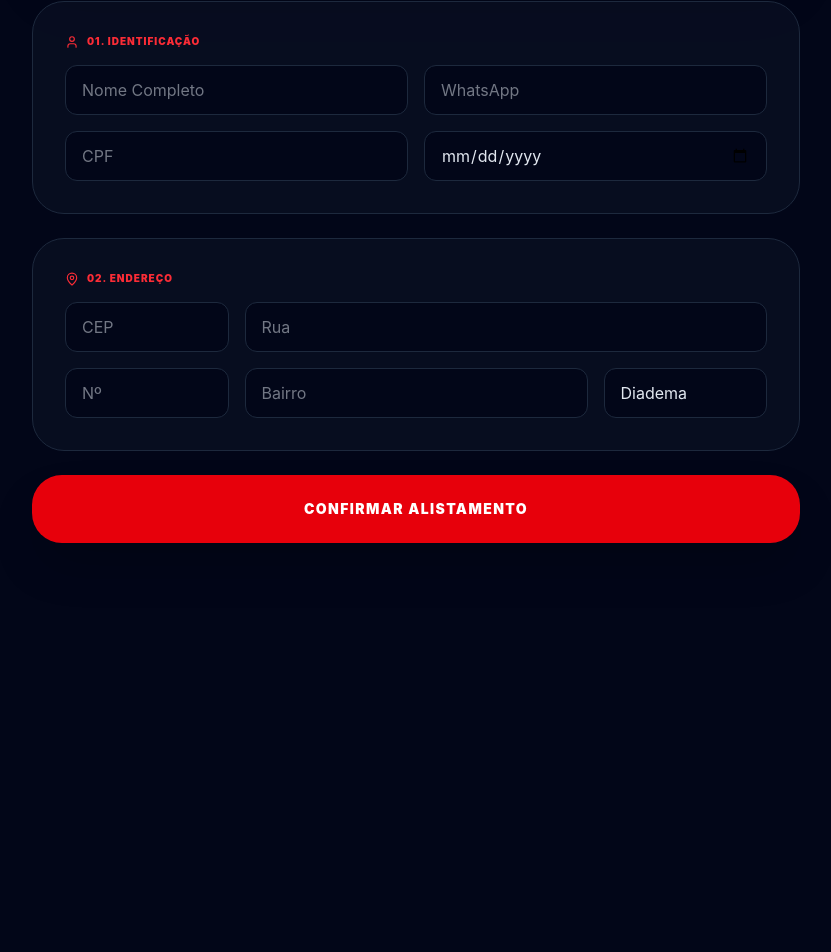
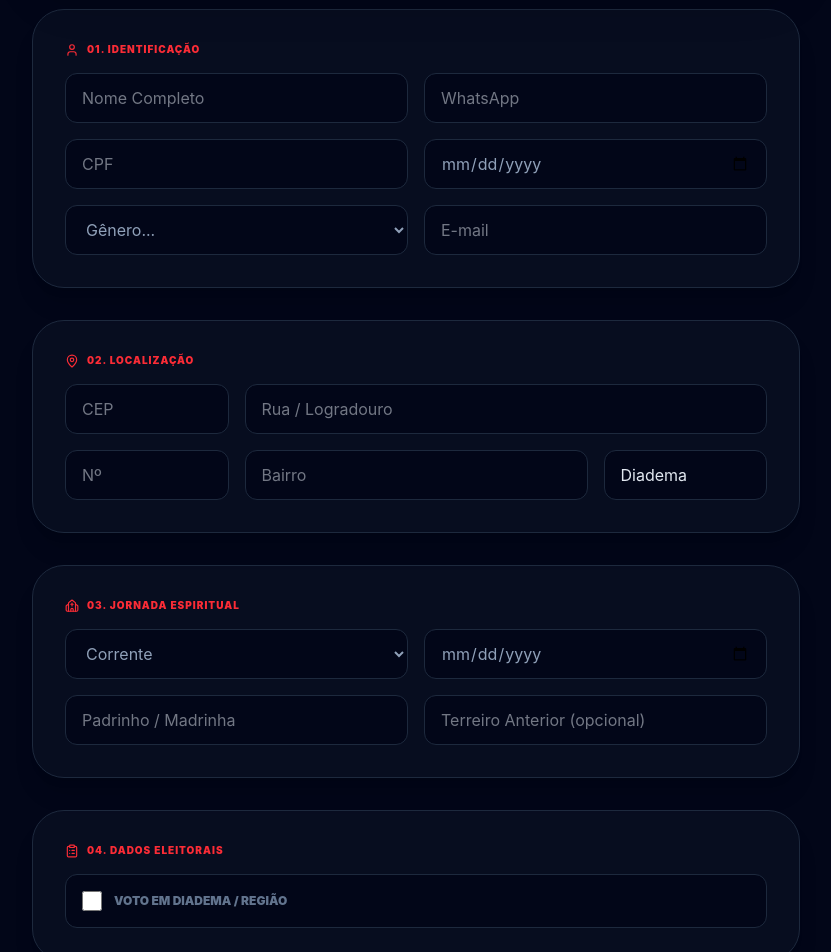
Before and after one commit to omardev3101/tdu, a React app in the folder frontend/: page /solicitacao in a window 1280 px wide. Shown: the part 616-1568 px from the top of the page, without its empty margins (224-1055 px from the left). Before the commit the page ends 1255 px from the top, so only its background shows below. Built offline with nearby package versions, Linux system fonts and the light colour scheme; no server answers; the HTML template or start-up script is replaced by a standard one.

Commit message:
feat: melhoria no formulario solicitação incluido eleitoral e religioso

```diff
--- a/frontend/src/pages/FormSolicitacao.jsx
+++ b/frontend/src/pages/FormSolicitacao.jsx
@@ -15,23 +15,27 @@ const FormSolicitacao = () => {
   const canvasRef = useRef(null);
 
   const [formData, setFormData] = useState({
+    // Identificação
     full_name: '', email: '', phone_whatsapp: '', birth_date: '', gender: 'Não Informado',
+    // Documentos
     document_cpf: '', document_rg: '', rg_emissor: '',
+    // Endereço
     address_zip: '', address_street: '', address_number: '', address_complement: '',
     address_district: '', address_city: 'Diadema',
+    // Espiritual
     category: 'Corrente', baptism_date: '', godparent: '', previous_house: '',
+    // Eleitoral
     is_voter: false, voter_card: '', voter_zone: '', voter_section: ''
   });
 
-  // --- MÁSCARAS MANUAIS ---
-  const applyCPFMask = (v) => v.replace(/\D/g, '').replace(/(\d{3})(\d)/, '$1.$2').replace(/(\d{3})(\d)/, '$1.$2').replace(/(\d{3})(\d{1,2})$/, '$1-$2');
-  const applyPhoneMask = (v) => v.replace(/\D/g, '').replace(/(\d{2})(\d)/, '($1) $2').replace(/(\d{5})(\d)/, '$1-$2').replace(/(-\d{4})\d+?$/, '$1');
-  const applyCEPMask = (v) => v.replace(/\D/g, '').replace(/(\d{5})(\d)/, '$1-$2').replace(/(-\d{3})\d+?$/, '$1');
+  // --- MÁSCARAS NATIVAS ---
+  const applyCPFMask = (v) => v.replace(/\D/g, '').replace(/(\d{3})(\d)/, '$1.$2').replace(/(\d{3})(\d)/, '$1.$2').replace(/(\d{3})(\d{1,2})$/, '$1-$2').substring(0, 14);
+  const applyPhoneMask = (v) => v.replace(/\D/g, '').replace(/(\d{2})(\d)/, '($1) $2').replace(/(\d{5})(\d)/, '$1-$2').substring(0, 15);
+  const applyCEPMask = (v) => v.replace(/\D/g, '').replace(/(\d{5})(\d)/, '$1-$2').substring(0, 9);
 
   const handleChange = (e) => {
     let { name, value, type, checked } = e.target;
 
-    // Aplicar máscaras conforme o campo
     if (name === 'document_cpf') value = applyCPFMask(value);
     if (name === 'phone_whatsapp') value = applyPhoneMask(value);
     if (name === 'address_zip') value = applyCEPMask(value);
@@ -63,7 +67,7 @@ const FormSolicitacao = () => {
     }
   };
 
-  // --- LÓGICA DE CÂMERA ---
+  // --- CÂMERA ---
   const ligarCamera = async () => {
     setFotoCapturada(null);
     setCameraAtiva(true);
@@ -116,8 +120,9 @@ const FormSolicitacao = () => {
       <div className="min-h-screen bg-slate-950 flex items-center justify-center p-6">
         <div className="max-w-md w-full bg-slate-900 border border-emerald-500/30 p-10 rounded-[40px] text-center shadow-2xl">
           <CheckCircle2 className="mx-auto text-emerald-500 mb-6" size={80} />
-          <h2 className="text-3xl font-black text-white uppercase tracking-tighter">Enviado com Sucesso!</h2>
-          <button onClick={() => window.location.reload()} className="mt-8 bg-slate-800 text-white px-8 py-3 rounded-2xl font-bold uppercase text-[10px] tracking-widest">Sair</button>
+          <h2 className="text-3xl font-black text-white uppercase tracking-tighter italic">Solicitação Enviada!</h2>
+          <p className="text-slate-400 mt-4">Axé! Seus dados foram encaminhados com sucesso.</p>
+          <button onClick={() => window.location.reload()} className="mt-8 bg-slate-800 text-white px-8 py-3 rounded-2xl font-bold uppercase text-[10px] tracking-widest">Nova Ficha</button>
         </div>
       </div>
     );
@@ -126,53 +131,99 @@ const FormSolicitacao = () => {
   return (
     <div className="min-h-screen bg-slate-950 text-slate-200 py-12 px-4 pb-24">
       <div className="max-w-3xl mx-auto">
+
         <div className="text-center mb-12">
-          <h1 className="text-4xl font-black text-white uppercase tracking-tighter italic">Ficha de Solicitação</h1>
+          <h1 className="text-4xl font-black text-white uppercase tracking-tighter italic">Alistamento de Corrente - TDU</h1>
         </div>
 
-        <form onSubmit={handleSubmit} className="space-y-6">
-          {/* BIOMETRIA */}
-          <div className="bg-slate-900/50 border border-slate-800 p-8 rounded-[45px] flex flex-col items-center shadow-2xl">
-            <div className="relative w-64 h-80 mb-6 bg-slate-950 rounded-[60px] overflow-hidden border-4 border-slate-800 flex items-center justify-center">
-                {cameraAtiva && <video ref={videoRef} autoPlay playsInline className="w-full h-full object-cover scale-x-[-1]" />}
+        <form onSubmit={handleSubmit} className="space-y-8">
+
+          {/* FOTO BIOMÉTRICA */}
+          <div className="bg-slate-900/50 border border-slate-800 p-8 rounded-[45px] flex flex-col items-center shadow-2xl relative">
+            <div className="relative w-64 h-80 mb-6 bg-slate-950 rounded-[60px] overflow-hidden border-4 border-slate-800 flex items-center justify-center shadow-inner">
+                {cameraAtiva && (
+                  <>
+                    <video ref={videoRef} autoPlay playsInline className="w-full h-full object-cover scale-x-[-1]" />
+                    <div className="absolute inset-0 pointer-events-none border-[30px] border-slate-950/60">
+                         <div className="w-full h-full border-2 border-red-600/40 rounded-[50%_50%_35%_35%]"></div>
+                    </div>
+                  </>
+                )}
                 {fotoCapturada && <img src={fotoCapturada} alt="Biometria" className="w-full h-full object-cover" />}
                 {!cameraAtiva && !fotoCapturada && <User size={80} className="text-slate-800" />}
             </div>
-            <div className="w-full max-w-xs flex gap-2">
-              <button type="button" onClick={cameraAtiva ? capturarFoto : ligarCamera} className="flex-1 bg-red-600 text-white font-black py-4 rounded-2xl uppercase text-[10px] tracking-widest">
-                {cameraAtiva ? "Capturar Foto" : fotoCapturada ? "Refazer Foto" : "Ativar Câmera"}
-              </button>
+            <button type="button" onClick={cameraAtiva ? capturarFoto : ligarCamera} className="w-full max-w-xs bg-red-600 text-white font-black py-4 rounded-2xl uppercase text-[10px] tracking-widest hover:bg-red-700 transition-all">
+              {cameraAtiva ? "Capturar Agora" : "Ativar Câmera"}
+            </button>
+          </div>
+
+          {/* 01. DADOS PESSOAIS */}
+          <div className="bg-slate-900/40 border border-slate-800 p-8 rounded-[32px] space-y-4 shadow-xl">
+            <h3 className="text-red-500 font-black text-[10px] uppercase tracking-widest flex items-center gap-2"><User size={14}/> 01. Identificação</h3>
+            <div className="grid grid-cols-1 md:grid-cols-2 gap-4">
+              <input type="text" name="full_name" placeholder="Nome Completo" className="bg-slate-950 border border-slate-800 rounded-xl px-4 py-3 outline-none focus:border-red-600" onChange={handleChange} required />
+              <input type="text" name="phone_whatsapp" value={formData.phone_whatsapp} placeholder="WhatsApp" className="bg-slate-950 border border-slate-800 rounded-xl px-4 py-3 outline-none focus:border-red-600" onChange={handleChange} required />
+              <input type="text" name="document_cpf" value={formData.document_cpf} placeholder="CPF" className="bg-slate-950 border border-slate-800 rounded-xl px-4 py-3 outline-none focus:border-red-600" onChange={handleChange} required />
+              <input type="date" name="birth_date" className="bg-slate-950 border border-slate-800 rounded-xl px-4 py-3 outline-none text-slate-400" onChange={handleChange} required />
+              <select name="gender" className="bg-slate-950 border border-slate-800 rounded-xl px-4 py-3 outline-none text-slate-400" onChange={handleChange}>
+                  <option value="Não Informado">Gênero...</option>
+                  <option value="Masculino">Masculino</option>
+                  <option value="Feminino">Feminino</option>
+                  <option value="Outros">Outros</option>
+              </select>
+              <input type="email" name="email" placeholder="E-mail" className="bg-slate-950 border border-slate-800 rounded-xl px-4 py-3 outline-none focus:border-red-600" onChange={handleChange} required />
             </div>
           </div>
 
-          {/* DADOS */}
-          <div className="bg-slate-900/40 border border-slate-800 p-8 rounded-[32px] space-y-4">
-            <h3 className="text-red-500 font-black text-[10px] uppercase tracking-widest flex items-center gap-2"><User size={14}/> 01. Identificação</h3>
-            <div className="grid grid-cols-1 md:grid-cols-2 gap-4">
-              <input type="text" name="full_name" placeholder="Nome Completo" className="bg-slate-950 border border-slate-800 rounded-xl px-4 py-3 outline-none" onChange={handleChange} required />
-              <input type="text" name="phone_whatsapp" value={formData.phone_whatsapp} placeholder="WhatsApp" className="bg-slate-950 border border-slate-800 rounded-xl px-4 py-3 outline-none" onChange={handleChange} required />
-              <input type="text" name="document_cpf" value={formData.document_cpf} placeholder="CPF" className="bg-slate-950 border border-slate-800 rounded-xl px-4 py-3 outline-none" onChange={handleChange} required />
-              <input type="date" name="birth_date" className="bg-slate-950 border border-slate-800 rounded-xl px-4 py-3 outline-none" onChange={handleChange} required />
-            </div>
-          </div>
-
-          {/* ENDEREÇO */}
-          <div className="bg-slate-900/40 border border-slate-800 p-8 rounded-[32px] space-y-4">
-            <h3 className="text-red-500 font-black text-[10px] uppercase tracking-widest flex items-center gap-2"><MapPin size={14}/> 02. Endereço</h3>
+          {/* 02. ENDEREÇO */}
+          <div className="bg-slate-900/40 border border-slate-800 p-8 rounded-[32px] space-y-4 shadow-xl">
+            <h3 className="text-red-500 font-black text-[10px] uppercase tracking-widest flex items-center gap-2"><MapPin size={14}/> 02. Localização</h3>
             <div className="grid grid-cols-2 md:grid-cols-4 gap-4">
-              <input type="text" name="address_zip" value={formData.address_zip} placeholder="CEP" className="bg-slate-950 border border-slate-800 rounded-xl px-4 py-3 outline-none" onChange={handleCEP} required />
-              <input type="text" name="address_street" value={formData.address_street} placeholder="Rua" className="col-span-3 bg-slate-950 border border-slate-800 rounded-xl px-4 py-3 outline-none" onChange={handleChange} />
+              <input type="text" name="address_zip" value={formData.address_zip} placeholder="CEP" className="bg-slate-950 border border-slate-800 rounded-xl px-4 py-3 outline-none focus:border-red-600" onChange={handleCEP} required />
+              <input type="text" name="address_street" value={formData.address_street} placeholder="Rua / Logradouro" className="col-span-3 bg-slate-950 border border-slate-800 rounded-xl px-4 py-3 outline-none" onChange={handleChange} />
               <input type="text" name="address_number" placeholder="Nº" className="bg-slate-950 border border-slate-800 rounded-xl px-4 py-3 outline-none" onChange={handleChange} />
               <input type="text" name="address_district" value={formData.address_district} placeholder="Bairro" className="col-span-2 bg-slate-950 border border-slate-800 rounded-xl px-4 py-3 outline-none" onChange={handleChange} />
               <input type="text" name="address_city" value={formData.address_city} placeholder="Cidade" className="bg-slate-950 border border-slate-800 rounded-xl px-4 py-3 outline-none" onChange={handleChange} />
             </div>
           </div>
 
-          {/* SUBMIT */}
-          <button type="submit" disabled={carregando} className="w-full bg-red-600 hover:bg-red-700 text-white font-black py-6 rounded-[30px] uppercase tracking-widest text-sm shadow-2xl transition-all">
-            {carregando ? "Enviando..." : "Confirmar Alistamento"}
+          {/* 03. VIDA ESPIRITUAL (RELIGIOSO) */}
+          <div className="bg-slate-900/40 border border-slate-800 p-8 rounded-[32px] space-y-4 shadow-xl">
+            <h3 className="text-red-500 font-black text-[10px] uppercase tracking-widest flex items-center gap-2"><Church size={14}/> 03. Jornada Espiritual</h3>
+            <div className="grid grid-cols-1 md:grid-cols-2 gap-4">
+              <select name="category" className="bg-slate-950 border border-slate-800 rounded-xl px-4 py-3 outline-none text-slate-400" onChange={handleChange}>
+                  <option value="Corrente">Corrente</option>
+                  <option value="Assistência">Assistência</option>
+                  <option value="Ogã">Ogã</option>
+                  <option value="Cambone">Cambone</option>
+              </select>
+              <input type="date" name="baptism_date" placeholder="Data Batismo" className="bg-slate-950 border border-slate-800 rounded-xl px-4 py-3 outline-none text-slate-400" onChange={handleChange} />
+              <input type="text" name="godparent" placeholder="Padrinho / Madrinha" className="bg-slate-950 border border-slate-800 rounded-xl px-4 py-3 outline-none col-span-1" onChange={handleChange} />
+              <input type="text" name="previous_house" placeholder="Terreiro Anterior (opcional)" className="bg-slate-950 border border-slate-800 rounded-xl px-4 py-3 outline-none col-span-1" onChange={handleChange} />
+            </div>
+          </div>
+
+          {/* 04. DADOS ELEITORAIS */}
+          <div className="bg-slate-900/40 border border-slate-800 p-8 rounded-[32px] space-y-4 shadow-xl">
+            <h3 className="text-red-500 font-black text-[10px] uppercase tracking-widest flex items-center gap-2"><ClipboardList size={14}/> 04. Dados Eleitorais</h3>
+            <label className="flex items-center gap-3 cursor-pointer bg-slate-950 p-4 rounded-xl border border-slate-800 group transition-all">
+              <input type="checkbox" name="is_voter" checked={formData.is_voter} onChange={handleChange} className="w-5 h-5 accent-red-600" />
+              <span className="text-xs font-black text-slate-500 uppercase group-hover:text-white transition-colors">Voto em Diadema / Região</span>
+            </label>
+            {formData.is_voter && (
+              <div className="grid grid-cols-1 md:grid-cols-3 gap-4 animate-in slide-in-from-top-2 duration-300">
+                <input type="text" name="voter_card" placeholder="Título" className="bg-slate-950 border border-slate-800 rounded-xl px-4 py-3 outline-none focus:border-red-600" onChange={handleChange} />
+                <input type="text" name="voter_zone" placeholder="Zona" className="bg-slate-950 border border-slate-800 rounded-xl px-4 py-3 outline-none focus:border-red-600" onChange={handleChange} />
+                <input type="text" name="voter_section" placeholder="Seção" className="bg-slate-950 border border-slate-800 rounded-xl px-4 py-3 outline-none focus:border-red-600" onChange={handleChange} />
+              </div>
+            )}
+          </div>
+
+          <button type="submit" disabled={carregando} className="w-full bg-red-600 hover:bg-red-700 text-white font-black py-6 rounded-[30px] uppercase tracking-[0.2em] text-sm shadow-2xl transition-all hover:scale-[1.01]">
+            {carregando ? "Alistando..." : "Confirmar Solicitação"}
           </button>
         </form>
+        <p className="text-center text-slate-600 text-[9px] uppercase mt-8 tracking-widest font-bold">Templo de Umbanda Sétima Caveira © 2026</p>
       </div>
       <canvas ref={canvasRef} className="hidden" />
     </div>
```
